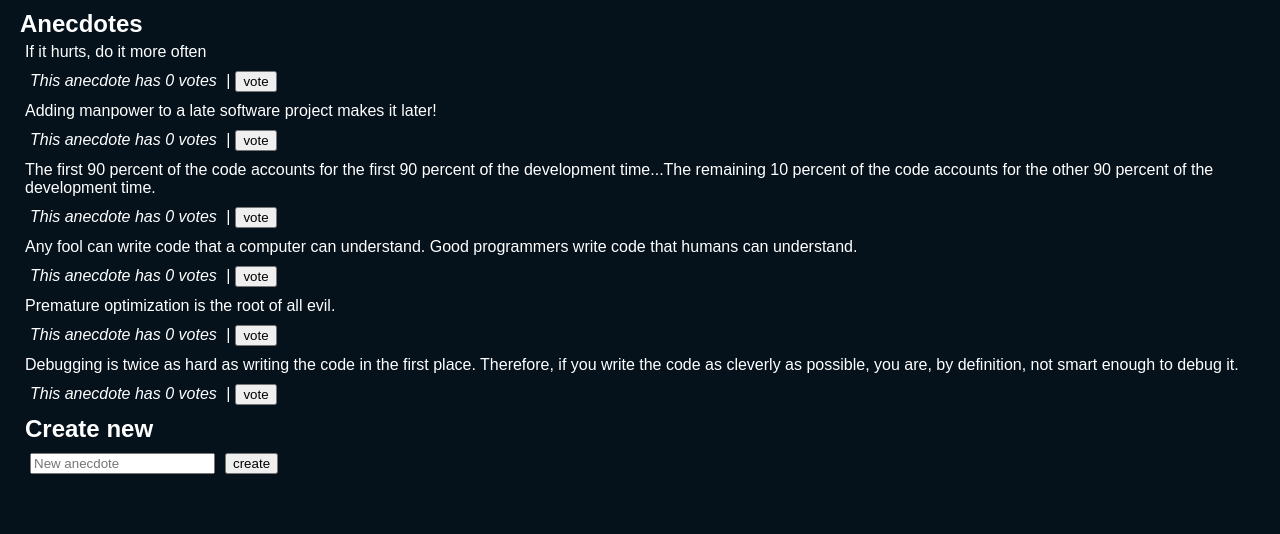
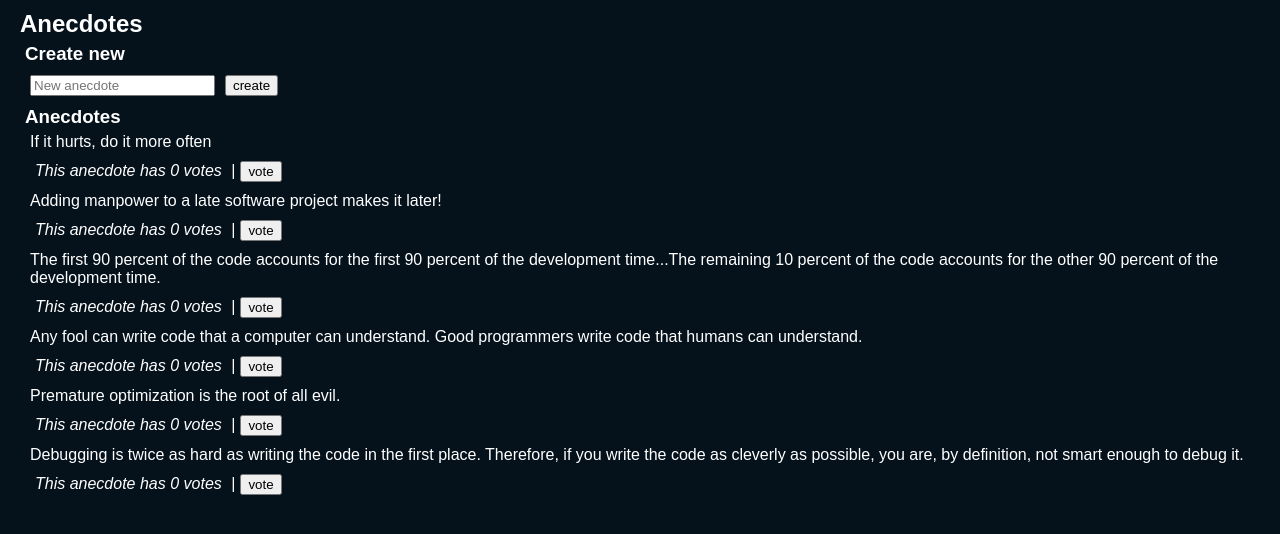
Before and after one commit to rikurauhala/fullstack, a React (Create React App) app in the folder exercises/part06/redux-anecdotes/: page / in a window 1280 px wide. Shown: the top 534 px of the page. Built offline with nearby package versions, Linux system fonts and the light colour scheme.

Commit message:
Complete exercise 6.8

```diff
--- a/exercises/part06/redux-anecdotes/src/App.js
+++ b/exercises/part06/redux-anecdotes/src/App.js
@@ -1,32 +1,12 @@
-import { useDispatch, useSelector } from 'react-redux'
 import AnecdoteForm from './components/AnecdoteForm'
-import { voteAnecdote } from './reducers/anecdoteReducer'
+import AnecdoteList from './components/AnecdoteList'
 
 const App = () => {
-  const anecdotes = useSelector(state => state)
-  const dispatch = useDispatch()
-
-  const vote = (id) => {
-    dispatch(voteAnecdote(id))
-  }
-
   return (
     <div>
       <h2>Anecdotes</h2>
-      {anecdotes.map(anecdote =>
-        <div key={anecdote.id}>
-          <div>
-            {anecdote.content}
-          </div>
-          <div>
-            <i>This anecdote has {anecdote.votes} votes</i> |
-            <button onClick={() => vote(anecdote.id)}>
-              vote
-            </button>
-          </div>
-        </div>
-      )}
       <AnecdoteForm />
+      <AnecdoteList />
     </div>
   )
 }
--- a/exercises/part06/redux-anecdotes/src/components/AnecdoteForm.js
+++ b/exercises/part06/redux-anecdotes/src/components/AnecdoteForm.js
@@ -13,7 +13,7 @@ const AnecdoteForm = () => {
 
   return (
     <div>
-      <h2>Create new</h2>
+      <h3>Create new</h3>
       <form onSubmit={create}>
         <input
           name="anecdote"
--- /dev/null
+++ b/exercises/part06/redux-anecdotes/src/components/AnecdoteList.js
@@ -0,0 +1,42 @@
+import { useDispatch, useSelector } from 'react-redux'
+import { voteAnecdote } from '../reducers/anecdoteReducer'
+
+const Anecdote = ({ anecdote, vote }) => {
+  return (
+    <div key={anecdote.id}>
+      <div>
+        {anecdote.content}
+      </div>
+      <div>
+        <i>This anecdote has {anecdote.votes} votes</i> |
+        <button onClick={() => vote(anecdote.id)}>
+          vote
+        </button>
+      </div>
+    </div>
+  )
+}
+
+const AnecdoteList = () => {
+  const dispatch = useDispatch()
+  const anecdotes = useSelector(state => state)
+
+  const vote = (id) => {
+    dispatch(voteAnecdote(id))
+  }
+
+  return (
+    <div>
+      <h3>Anecdotes</h3>
+      {anecdotes.map(anecdote =>
+        <Anecdote
+          key={anecdote.id}
+          anecdote={anecdote}
+          vote={vote}
+        />
+      )}
+    </div>
+  )
+}
+
+export default AnecdoteList
```
